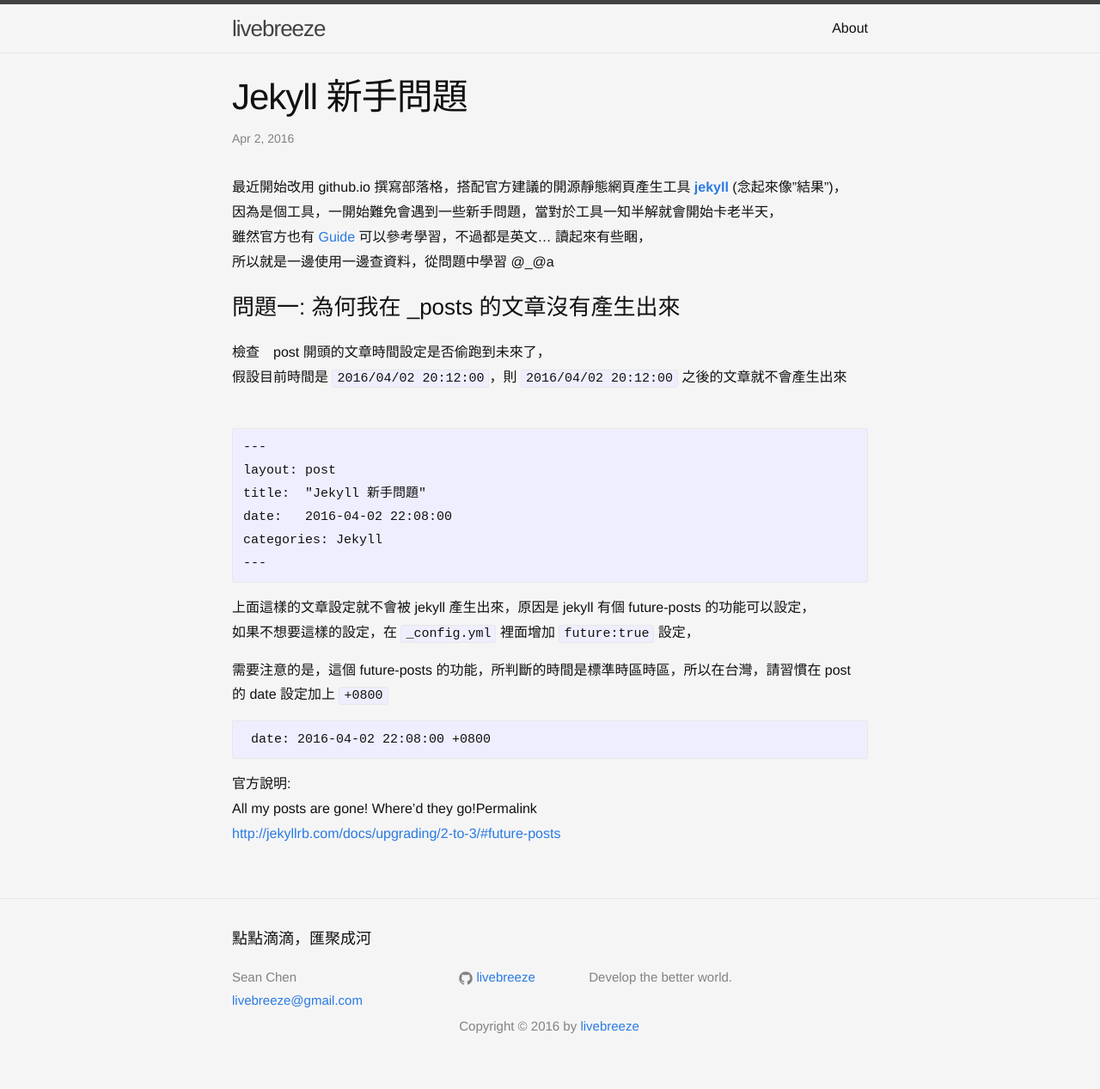
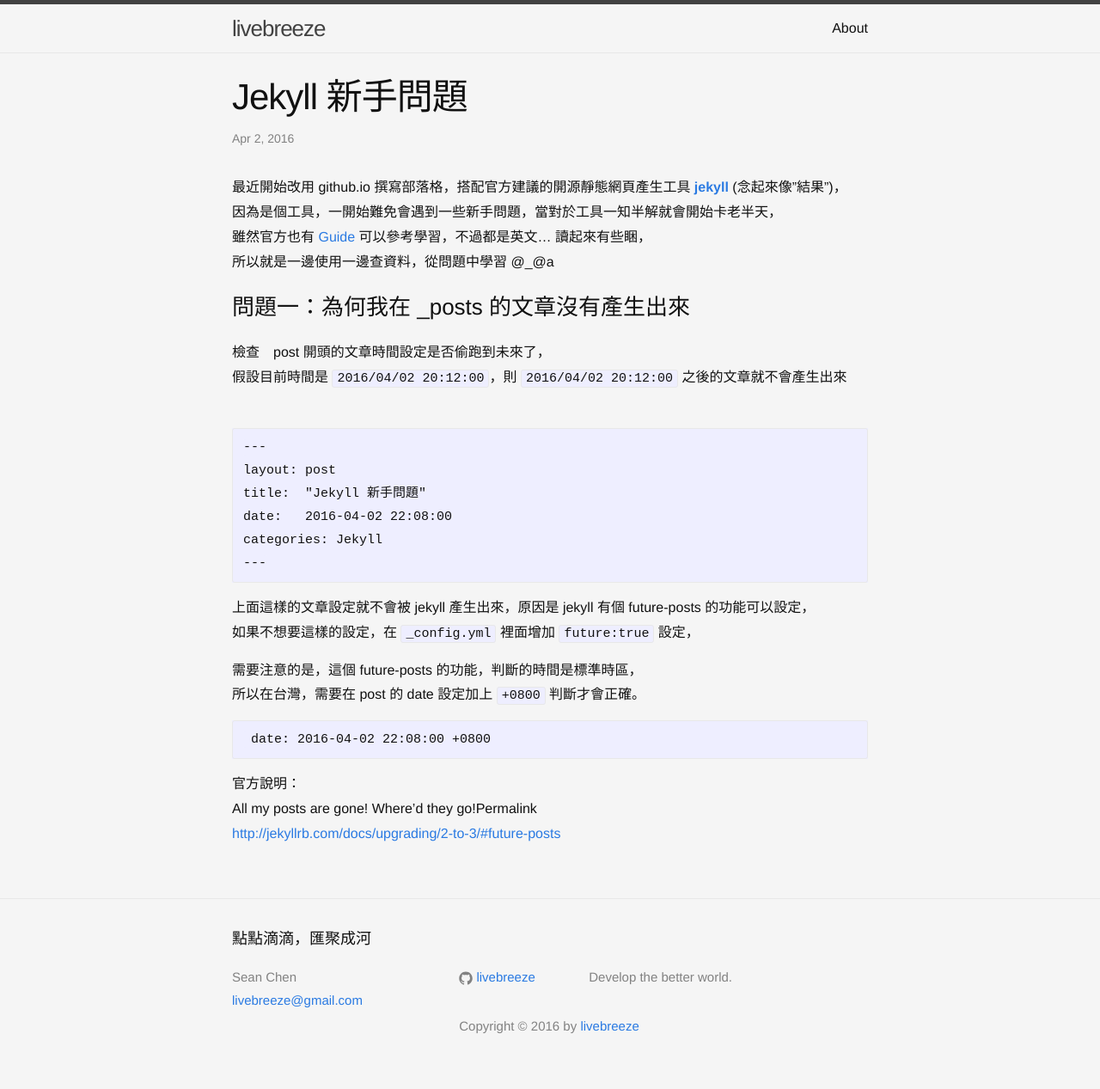
Before and after one commit to livebreeze-zz/livebreeze.github.io, a Jekyll site: the page built from _posts/2016-04-02-JekyllIssue.markdown, in a window 1280 px wide. Shown: the whole page at 86% size. Built offline with Jekyll 4.4.1, drawn with Linux system fonts in a browser that asks for light colours; some web fonts are replaced; comment, search, counter and statistics services are not loaded.

Commit message:
update _posts/2016-04-02-JekyllIssue.markdown

```diff
--- a/_posts/2016-04-02-JekyllIssue.markdown
+++ b/_posts/2016-04-02-JekyllIssue.markdown
@@ -10,7 +10,7 @@
 雖然官方也有 [Guide](https://jekyllrb.com/docs/home/) 可以參考學習，不過都是英文... 讀起來有些睏，
 所以就是一邊使用一邊查資料，從問題中學習 @_@a
 
-### 問題一: 為何我在 _posts 的文章沒有產生出來
+### 問題一：為何我在 _posts 的文章沒有產生出來
 檢查　post 開頭的文章時間設定是否偷跑到未來了，
 假設目前時間是 `2016/04/02 20:12:00`，則 `2016/04/02 20:12:00` 之後的文章就不會產生出來
 
@@ -24,10 +24,11 @@
 上面這樣的文章設定就不會被 jekyll 產生出來，原因是 jekyll 有個 future-posts 的功能可以設定，
 如果不想要這樣的設定，在 `_config.yml` 裡面增加 `future:true` 設定，
 
-需要注意的是，這個 future-posts 的功能，所判斷的時間是標準時區時區，所以在台灣，請習慣在 post 的 date 設定加上 `+0800`
+需要注意的是，這個 future-posts 的功能，判斷的時間是標準時區，
+所以在台灣，需要在 post 的 date 設定加上 `+0800` 判斷才會正確。
 
      date: 2016-04-02 22:08:00 +0800
 
-官方說明:
+官方說明：
 All my posts are gone! Where’d they go!Permalink
 [http://jekyllrb.com/docs/upgrading/2-to-3/#future-posts](http://jekyllrb.com/docs/upgrading/2-to-3/#future-posts)
```
